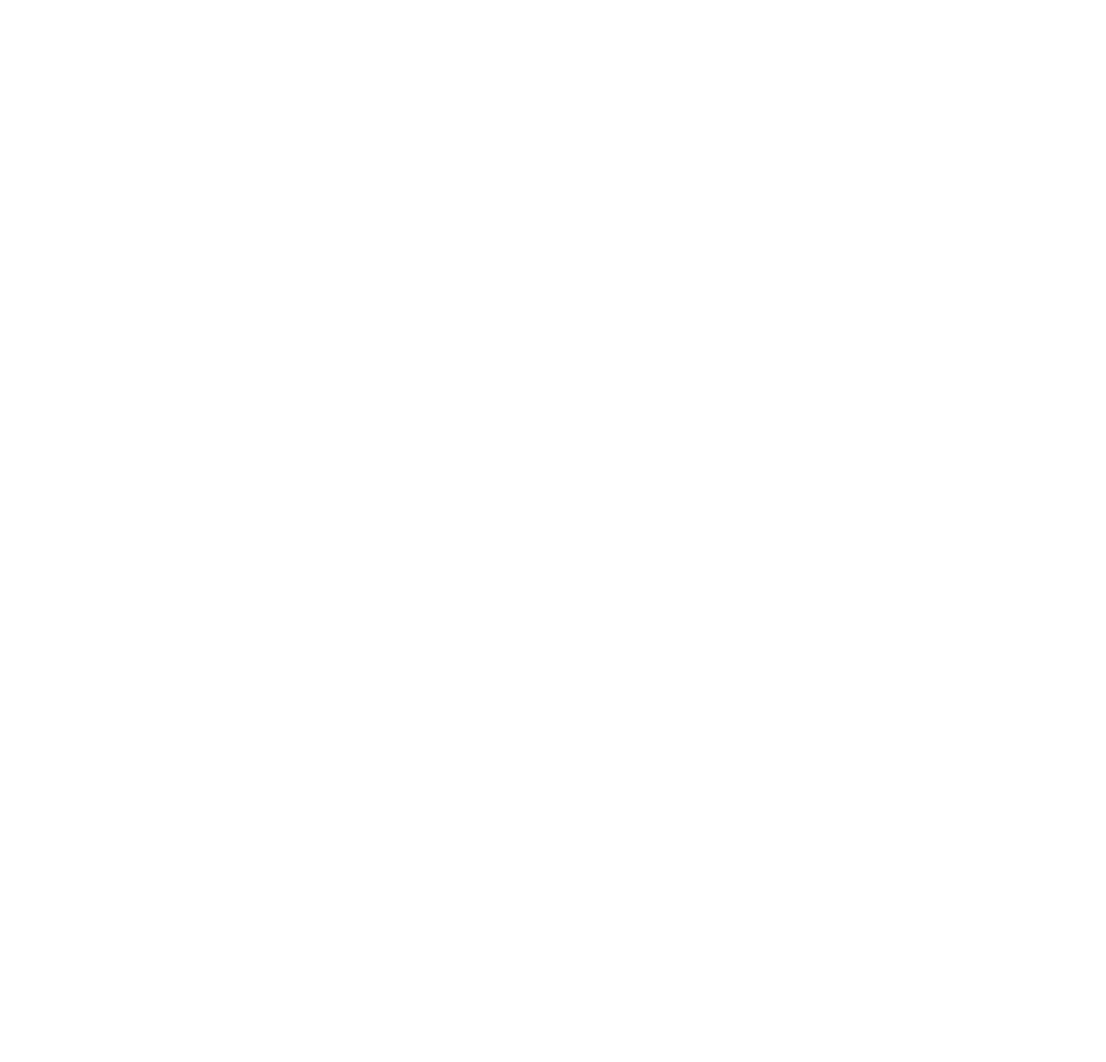
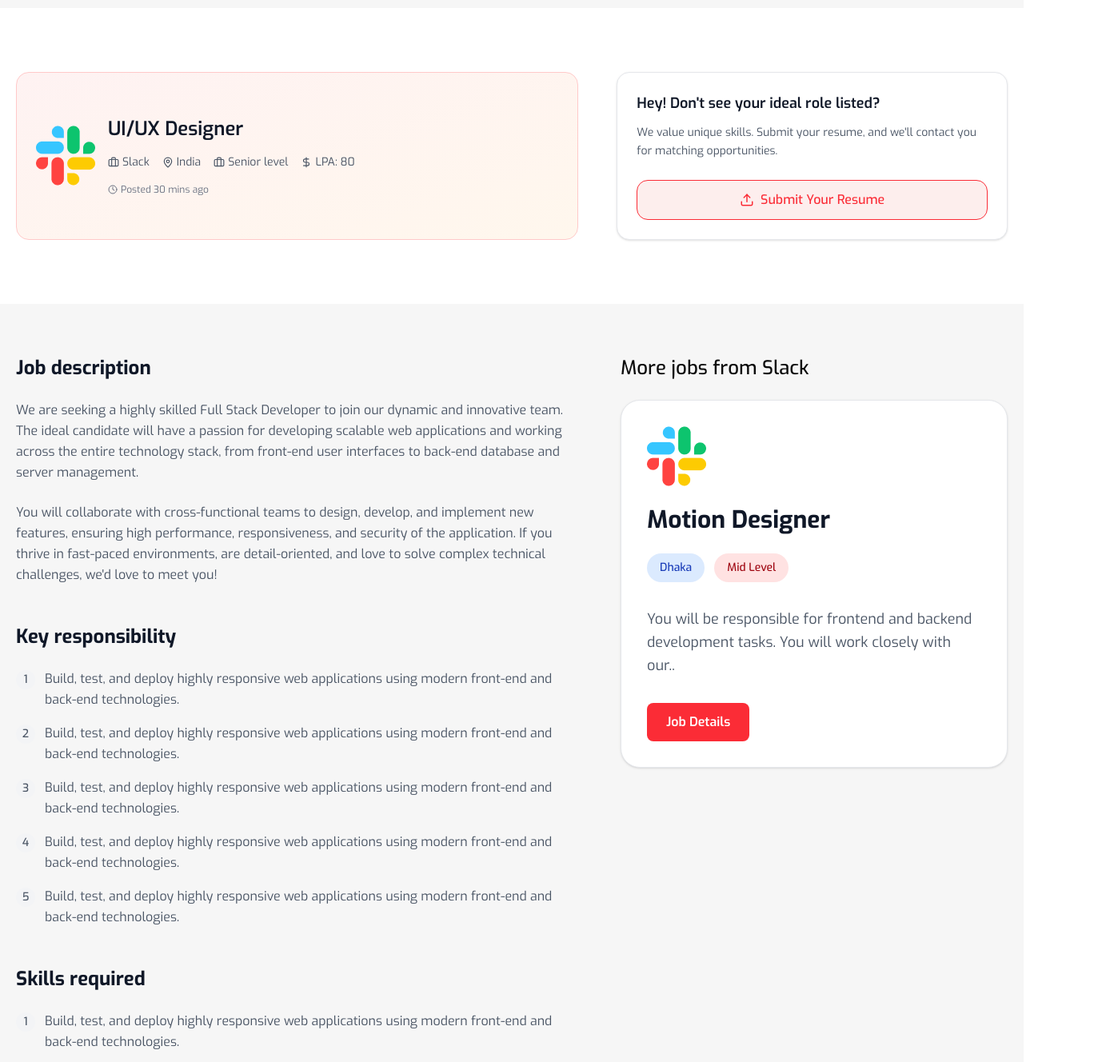
Before and after one commit to Webgenius0/flipinten-react-frontend, a React (Vite) app: page /job-details in a window 1280 px wide. Before the commit this address had no page. Shown: the part 97-1425 px from the top of the page at 80% size, 1383 px wide, since content can reach past the window. Before the commit the page ends 800 px from the top, so only its background shows below. Built offline with nearby package versions, Linux system fonts and the light colour scheme.

Commit message:
job details

```diff
--- a/package.json
+++ b/package.json
@@ -17,6 +17,7 @@
     "clsx": "^2.1.1",
     "embla-carousel-react": "^8.6.0",
     "leaflet": "^1.9.4",
+    "lucide": "^0.541.0",
     "lucide-react": "^0.536.0",
     "react": "^19.1.0",
     "react-countup": "^6.5.3",
--- /dev/null
+++ b/src/allPages/JobDetails.jsx
@@ -0,0 +1,11 @@
+import DetailsHeader from "@/components/JobDetailsComponent/DetailsHeader";
+import JobDescription from "@/components/JobDetailsComponent/JobDescription";
+
+export default function JobDetails() {
+  return (
+    <div>
+      <DetailsHeader />
+      <JobDescription />
+    </div>
+  );
+}
--- /dev/null
+++ b/src/components/JobDetailsComponent/DetailsHeader.jsx
@@ -0,0 +1,69 @@
+import { Upload } from "lucide-react";
+import { MapPin, Clock, Briefcase, DollarSign } from "lucide-react";
+import Container from "../common/Container";
+import uiux from "../../assets/uiux.png";
+
+export default function DetailsHeader() {
+  return (
+    <div className="py-20">
+      <Container>
+        <div className="grid grid-cols-12 gap-12">
+          {/* left */}
+          <div className="bg-gradient-to-br w-full col-span-7 from-red-50 to-orange-50 border border-red-200 rounded-2xl p-6 hover:shadow-lg transition-all flex cursor-pointer flex-col items-start justify-center duration-300 hover:border-red-300 group">
+            <div className="flex items-center gap-4">
+              <div>
+                <img src={uiux} alt="" />
+              </div>
+
+              <div className="flex-1 min-w-0">
+                <h3 className="text-2xl font-semibold text-gray-900 mb-4 group-hover:text-red-600 transition-colors">
+                  UI/UX Designer
+                </h3>
+
+                <div className="flex flex-wrap gap-4 text-sm text-gray-600 mb-4">
+                  <div className="flex items-center gap-1">
+                    <Briefcase size={14} />
+                    <span>Slack</span>
+                  </div>
+                  <div className="flex items-center gap-1">
+                    <MapPin size={14} />
+                    <span>India</span>
+                  </div>
+                  <div className="flex items-center gap-1">
+                    <Briefcase size={14} />
+                    <span>Senior level</span>
+                  </div>
+                  <div className="flex items-center gap-1">
+                    <DollarSign size={14} />
+                    <span>LPA: 80</span>
+                  </div>
+                </div>
+
+                <div className="flex items-center gap-1 text-xs text-gray-500">
+                  <Clock size={12} />
+                  <span>Posted 30 mins ago</span>
+                </div>
+              </div>
+            </div>
+          </div>
+          {/* right */}
+          <div className="bg-white rounded-2xl p-6 w-full col-span-5 shadow-sm border border-gray-200 hover:shadow-md transition-shadow">
+            <h3 className="text-lg font-semibold text-gray-900 mb-3">
+              Hey! Don't see your ideal role listed?
+            </h3>
+
+            <p className="text-gray-600 text-sm leading-relaxed mb-6">
+              We value unique skills. Submit your resume, and we'll contact you
+              for matching opportunities.
+            </p>
+
+            <button className="w-full bg-[#E52621]/8 border-red-500 text-red-500 font-medium py-3 px-4 rounded-xl hover:bg-[#E52621]/15 transition-all duration-200 flex items-center justify-center gap-2 border-[1.5px]">
+              <Upload size={18} />
+              Submit Your Resume
+            </button>
+          </div>
+        </div>
+      </Container>
+    </div>
+  );
+}
--- /dev/null
+++ b/src/components/JobDetailsComponent/JobDescription.jsx
@@ -0,0 +1,119 @@
+import Container from "../common/Container";
+import uiux from "../../assets/uiux.png";
+
+export default function JobDescription() {
+  return (
+    <div className="bg-[#F6F6F6] py-16">
+      <Container>
+        <div className="flex gap-14 justify-between">
+          <div className="max-w-[700px] w-full">
+            {/* Job Description Section */}
+            <div className="mb-12">
+              <h1 className="text-2xl font-bold text-gray-900 mb-6">
+                Job description
+              </h1>
+
+              <div className="space-y-6 text-gray-600 leading-relaxed">
+                <p>
+                  We are seeking a highly skilled Full Stack Developer to join
+                  our dynamic and innovative team. The ideal candidate will have
+                  a passion for developing scalable web applications and working
+                  across the entire technology stack, from front-end user
+                  interfaces to back-end database and server management.
+                </p>
+
+                <p>
+                  You will collaborate with cross-functional teams to design,
+                  develop, and implement new features, ensuring high
+                  performance, responsiveness, and security of the application.
+                  If you thrive in fast-paced environments, are detail-oriented,
+                  and love to solve complex technical challenges, we'd love to
+                  meet you!
+                </p>
+              </div>
+            </div>
+
+            {/* Key Responsibility Section */}
+            <div className="mb-12">
+              <h2 className="text-2xl font-bold text-gray-900 mb-6">
+                Key responsibility
+              </h2>
+
+              <div className="space-y-4">
+                {[1, 2, 3, 4, 5].map((num) => (
+                  <div key={num} className="flex items-start gap-3">
+                    <span className="flex-shrink-0 w-6 h-6 bg-gray-100 text-gray-600 rounded-full flex items-center justify-center text-sm font-medium mt-0.5">
+                      {num}
+                    </span>
+                    <p className="text-gray-600 leading-relaxed">
+                      Build, test, and deploy highly responsive web applications
+                      using modern front-end and back-end technologies.
+                    </p>
+                  </div>
+                ))}
+              </div>
+            </div>
+
+            {/* Skills Required Section */}
+            <div className="mb-12">
+              <h2 className="text-2xl font-bold text-gray-900 mb-6">
+                Skills required
+              </h2>
+
+              <div className="space-y-4">
+                {[1, 2, 3, 4, 5].map((num) => (
+                  <div key={num} className="flex items-start gap-3">
+                    <span className="flex-shrink-0 w-6 h-6 bg-gray-100 text-gray-600 rounded-full flex items-center justify-center text-sm font-medium mt-0.5">
+                      {num}
+                    </span>
+                    <p className="text-gray-600 leading-relaxed">
+                      Build, test, and deploy highly responsive web applications
+                      using modern front-end and back-end technologies.
+                    </p>
+                  </div>
+                ))}
+              </div>
+            </div>
+
+            {/* Apply Button */}
+            <div className="pt-4">
+              <button className="bg-red-500 hover:bg-red-600 text-white font-semibold py-4 px-8 rounded-md transition-colors duration-200 text-lg">
+                Apply for this job
+              </button>
+            </div>
+          </div>
+          <div>
+            <h5 className="text-2xl font-medium mb-6">More jobs from Slack</h5>
+            <div className="bg-white rounded-3xl p-8 shadow-sm border border-gray-200 max-w-2xl">
+              <div className="mb-6">
+                <img src={uiux} alt="" />
+              </div>
+
+              <h2 className="text-3xl font-bold text-gray-900 mb-6">
+                Motion Designer
+              </h2>
+
+              <div className="flex gap-3 mb-8">
+                <span className="px-4 py-2 bg-blue-100 text-blue-800 rounded-full text-sm font-medium">
+                  Dhaka
+                </span>
+                <span className="px-4 py-2 bg-red-100 text-red-800 rounded-full text-sm font-medium">
+                  Mid Level
+                </span>
+              </div>
+
+              <p className="text-gray-600 text-lg leading-relaxed mb-8">
+                You will be responsible for frontend and backend development
+                tasks. You will work closely with our..
+              </p>
+
+              <button className="bg-red-500 hover:bg-red-600 text-white font-semibold py-3 px-6 rounded-md transition-colors duration-200">
+                Job Details
+              </button>
+            </div>
+          </div>
+        </div>
+      </Container>
+    </div>
+  );
+}
--- a/src/router/Router.jsx
+++ b/src/router/Router.jsx
@@ -9,6 +9,7 @@
 import BlogDetails from "@/allPages/BlogDetails";
 import ContactUsPage from "@/allPages/ContactUsPage";
 import WeAreHiringPage from "@/allPages/WeAreHiringPage";
+import JobDetails from "@/allPages/JobDetails";
 
 const Router = createBrowserRouter([
   {
@@ -51,6 +52,8 @@
         path: "we-are-hiring",
         element: <WeAreHiringPage />,
       },
+
+      { path: "job-details", element: <JobDetails /> },
     ],
   },
 ]);
```
Also changed, not shown: src/assets/uiux.png (added), 1 other file (tests, documents, lock files or other folders).
